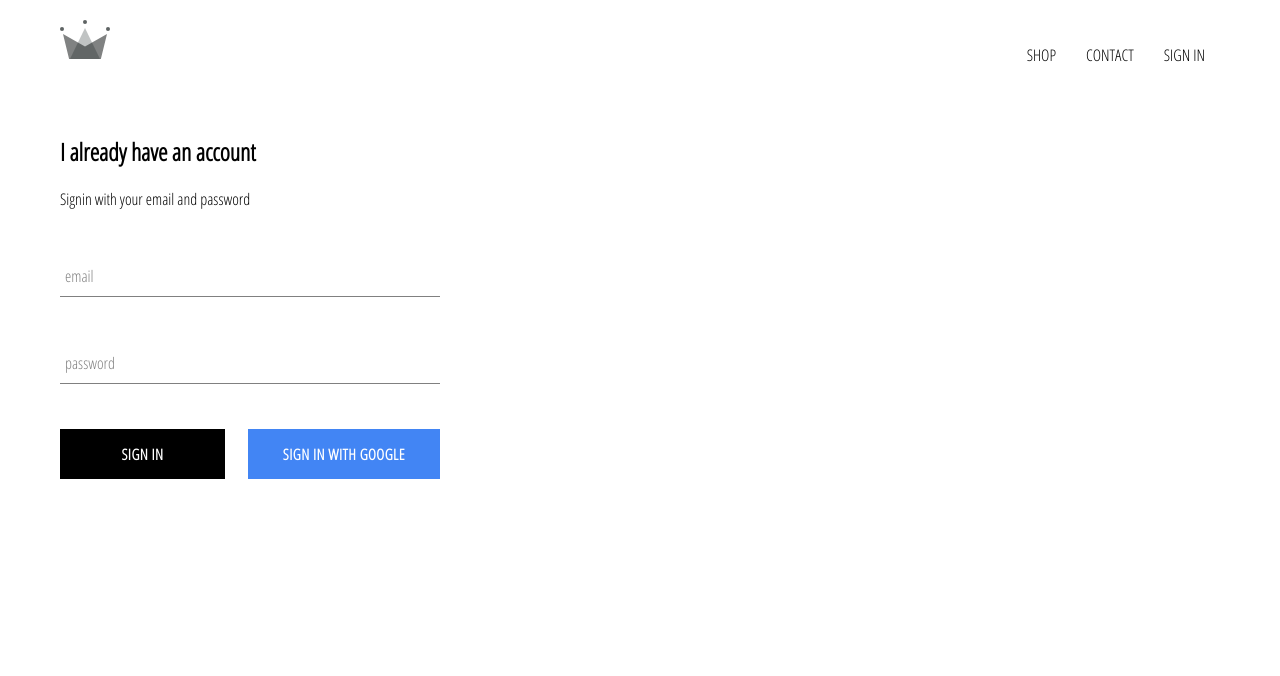
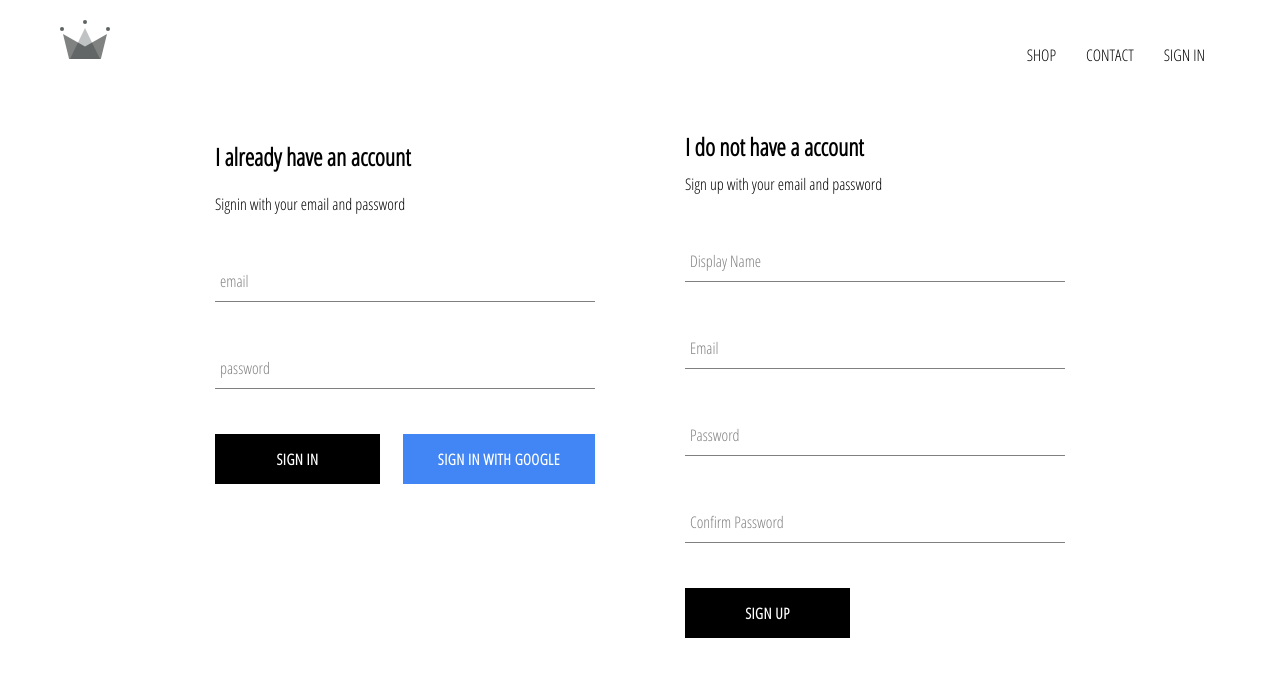
Before and after one commit to binodstha/crwn-clothing, a React (Create React App) app: page /signin in a window 1280 px wide. Shown: the top 676 px of the page. Built offline with nearby package versions, Linux system fonts and the light colour scheme; no server answers.

Commit message:
complete sign in a and sign up

```diff
--- a/src/App.js
+++ b/src/App.js
@@ -1,7 +1,7 @@
 import React from 'react';
 import { Switch, Route } from 'react-router-dom';
 
-import { auth } from './firebase/firebase.utils'
+import { auth, createUserProfileDocument } from './firebase/firebase.utils'
 
 
 import './App.css';
@@ -15,7 +15,6 @@
 class App extends React.Component {
   constructor() {
     super();
-
     this.state = {
       currentUser: null
     }
@@ -24,9 +23,20 @@
   unsubscribeFromAuth = null;
 
   componentDidMount() {
-    this.unsubscribeFromAuth = auth.onAuthStateChanged(user => {
-      this.setState({ currentUser: user });
-      console.log(user);
+    this.unsubscribeFromAuth = auth.onAuthStateChanged(async authUser => {
+      if (authUser) {
+        const userRef = await createUserProfileDocument(authUser);
+        userRef.onSnapshot(snapShot => {
+          this.setState({
+            currentUser: {
+              id: snapShot.id,
+              ...snapShot.data()
+            }
+          })
+        })
+      }
+      this.setState({ currentUser: authUser });
+
     })
   }
 
--- a/src/components/sign-in/sign-in.component.jsx
+++ b/src/components/sign-in/sign-in.component.jsx
@@ -5,7 +5,7 @@
 import FormInput from '../form-input/form-input.component'
 import CustomButton from '../custom-button/custom-buttom.component';
 
-import { signInWithGoogle } from '../../firebase/firebase.utils'
+import { auth, signInWithGoogle } from '../../firebase/firebase.utils'
 
 class SingIn extends React.Component {
   constructor(props) {
@@ -16,10 +16,19 @@
     }
   }
 
-  handleSubmit = event => {
+  handleSubmit = async event => {
     event.preventDefault();
 
-    this.setState({ email: '', password: '' });
+    const { email, password } = this.state;
+
+    try {
+      await auth.signInWithEmailAndPassword(email, password)
+      this.setState({ email: '', password: '' });
+    } catch (error) {
+      console.log(error)
+    }
+
+
   }
 
   handleChange = event => {
@@ -45,7 +54,7 @@
             type="password"
             name="password"
             handleChange={this.handleChange}
-            value={this.state.email}
+            value={this.state.password}
             label="password"
             required />
 
--- /dev/null
+++ b/src/components/sign-up/sign-up.component.jsx
@@ -0,0 +1,103 @@
+import React from 'react';
+
+import FormInput from '../form-input/form-input.component';
+import CustomButton from '../custom-button/custom-buttom.component';
+
+import { auth, createUserProfileDocument } from '../../firebase/firebase.utils';
+
+import './sign-up.styles.scss';
+
+class SignUp extends React.Component {
+  constructor() {
+    super();
+
+    this.state = {
+      displayName: '',
+      email: '',
+      password: '',
+      confirmPassword: ''
+    };
+  }
+
+  handleSubmit = async event => {
+    event.preventDefault();
+
+    const { displayName, email, password, confirmPassword } = this.state;
+
+    if (password !== confirmPassword) {
+      alert("passwords don't match");
+      return;
+    }
+
+    try {
+      const { user } = await auth.createUserWithEmailAndPassword(
+        email,
+        password
+      );
+
+      await createUserProfileDocument(user, { displayName });
+
+      this.setState({
+        displayName: '',
+        email: '',
+        password: '',
+        confirmPassword: ''
+      });
+    } catch (error) {
+      console.error(error);
+    }
+  };
+
+  handleChange = event => {
+    const { name, value } = event.target;
+
+    this.setState({ [name]: value });
+  };
+
+  render() {
+    const { displayName, email, password, confirmPassword } = this.state;
+    return (
+      <div className='sign-up'>
+        <h2 className='title'>I do not have a account</h2>
+        <span>Sign up with your email and password</span>
+        <form className='sign-up-form' onSubmit={this.handleSubmit}>
+          <FormInput
+            type='text'
+            name='displayName'
+            value={displayName}
+            onChange={this.handleChange}
+            label='Display Name'
+            required
+          />
+          <FormInput
+            type='email'
+            name='email'
+            value={email}
+            onChange={this.handleChange}
+            label='Email'
+            required
+          />
+          <FormInput
+            type='password'
+            name='password'
+            value={password}
+            onChange={this.handleChange}
+            label='Password'
+            required
+          />
+          <FormInput
+            type='password'
+            name='confirmPassword'
+            value={confirmPassword}
+            onChange={this.handleChange}
+            label='Confirm Password'
+            required
+          />
+          <CustomButton type='submit'>SIGN UP</CustomButton>
+        </form>
+      </div>
+    );
+  }
+}
+
+export default SignUp;
--- /dev/null
+++ b/src/components/sign-up/sign-up.styles.scss
@@ -0,0 +1,9 @@
+.sign-up {
+  width: 380px;
+  display: flex;
+  flex-direction: column;
+
+  .title {
+    margin: 10px 0;
+  }
+}
--- a/src/firebase/firebase.utils.js
+++ b/src/firebase/firebase.utils.js
@@ -13,6 +13,29 @@
   measurementId: "G-9NJHQQ3FHP"
 };
 
+export const createUserProfileDocument = async (userAuth, additionalData ) => {
+  if (!userAuth) return;
+
+  const userRef = firestore.doc(`users/${userAuth.uid}` )
+  const  snapShot = await userRef.get()
+  // console.log(snapShot);
+  if (!snapShot.exists) {
+    const { displayName, email } = userAuth;
+    const createdAt = new Date();
+    try {
+      userRef.set({
+        displayName,
+        email,
+        createdAt,
+        ...additionalData
+      })
+    } catch (error) {
+      console.log('error creating users', error.message);
+    }
+  }
+  return userRef;
+}
+
 firebase.initializeApp(config);
 
 export const auth = firebase.auth();
--- a/src/pages/sign-in-and-sign-up/sign-in-and-sign-up.component.jsx
+++ b/src/pages/sign-in-and-sign-up/sign-in-and-sign-up.component.jsx
@@ -3,10 +3,12 @@
 import './sign-in-and-sign-up.styles.scss'
 
 import SignIn from '../../components/sign-in/sign-in.component';
+import SignUp from '../../components/sign-up/sign-up.component';
 
 const SignInAndSignUp = () => (
   <div className="sign-in-and-sign-up">
     <SignIn />
+    <SignUp />
   </div>
 )
 
--- a/src/pages/sign-in-and-sign-up/sign-in-and-sign-up.styles.scss
+++ b/src/pages/sign-in-and-sign-up/sign-in-and-sign-up.styles.scss
@@ -0,0 +1,6 @@
+.sign-in-and-sign-up {
+  width: 850px;
+  display: flex;
+  justify-content: space-between;
+  margin: 30px auto;
+}
```
